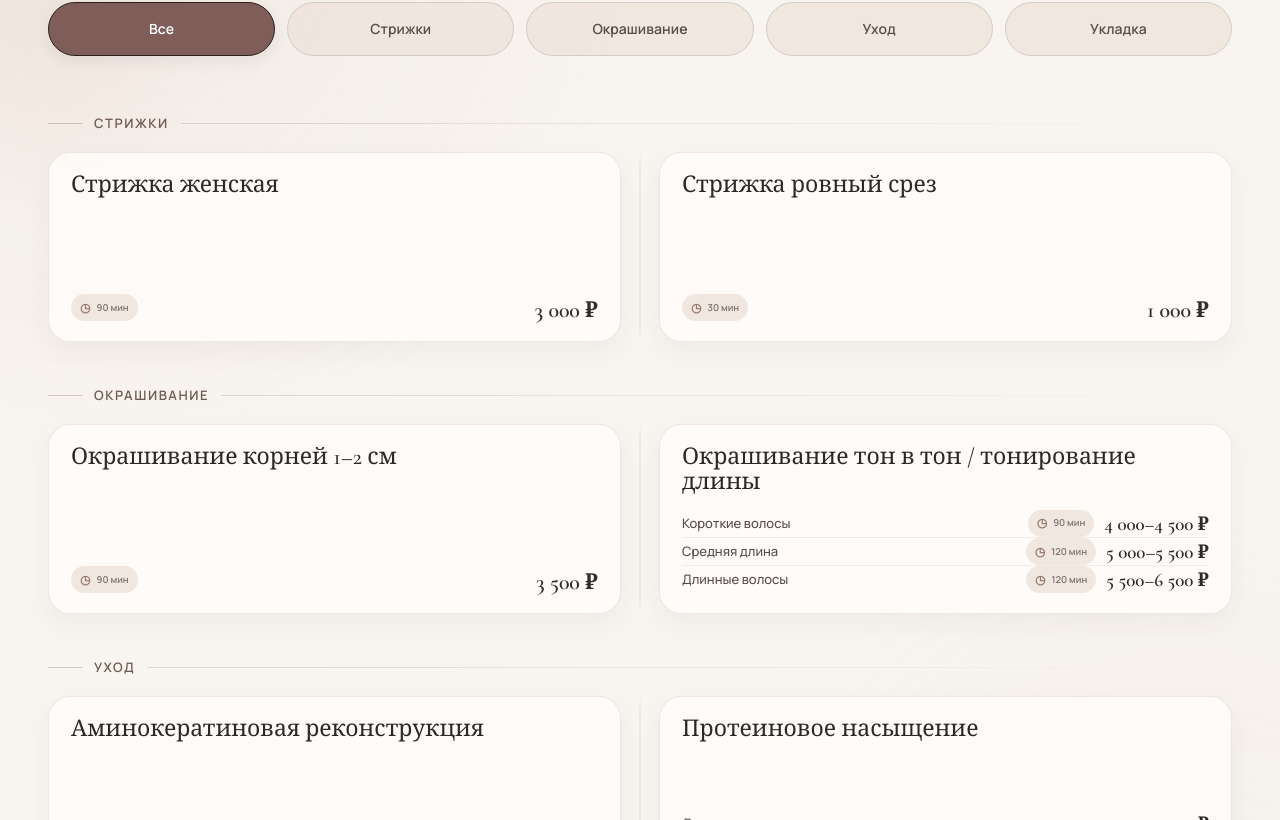
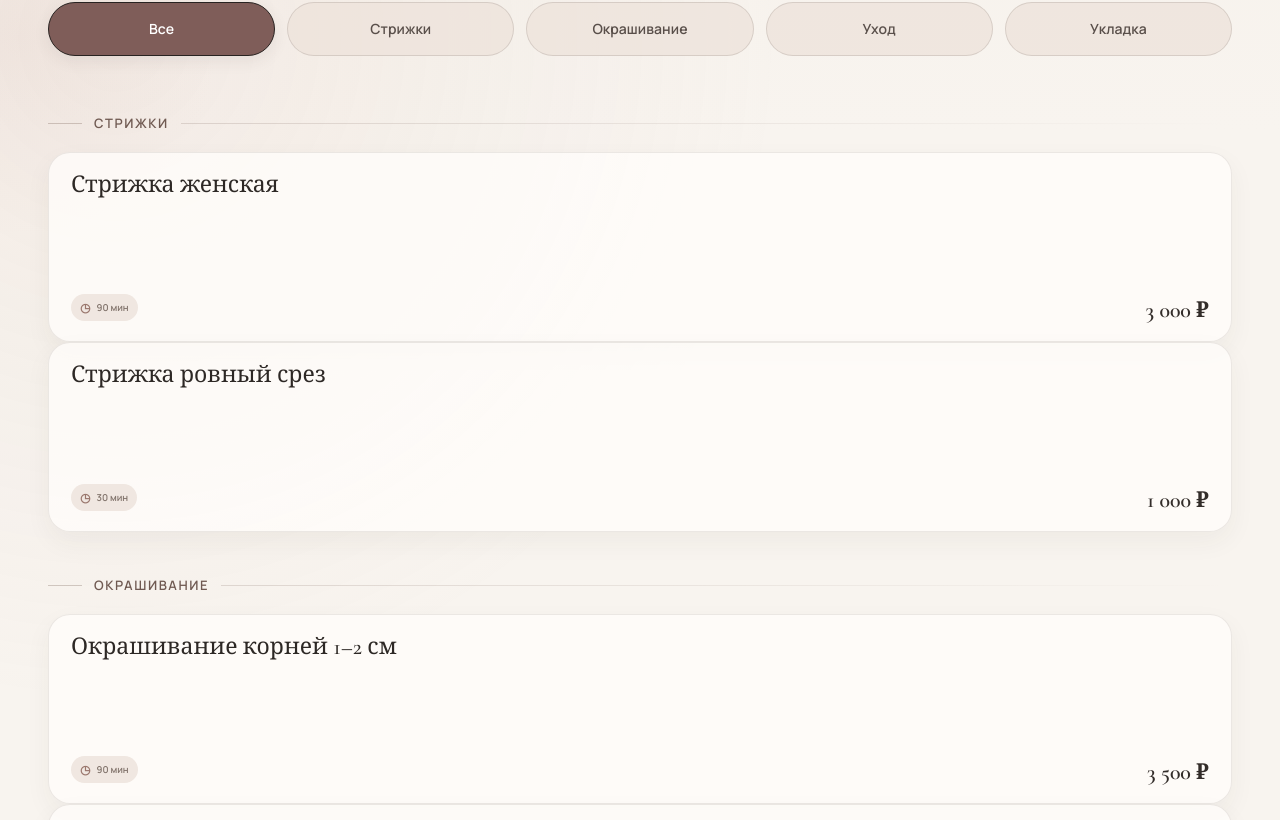
Before and after one commit to ichAEY/Shablon-Hair-Master, a Next.js app: page / in a window 1280 px wide. Shown: the part 2100-2920 px from the top of the page. Built offline with nearby package versions, Linux system fonts and the light colour scheme.

Commit message:
Use single-column desktop price list

```diff
--- a/app/mobile-claytone.tsx
+++ b/app/mobile-claytone.tsx
@@ -1112,7 +1112,7 @@ export default function MobileClayTone() {
                       <span>{group.label}</span><i aria-hidden="true" />
                     </div>
                   )}
-                  <div className="dct-service-category-grid">
+                  <div className="dct-service-category-list">
                     {groupServices.map((service) => {
                       const hasVariants = Boolean(service.variants?.length);
                       const serviceKey = `desktop-${groupKey}-${service.name}`;
```
